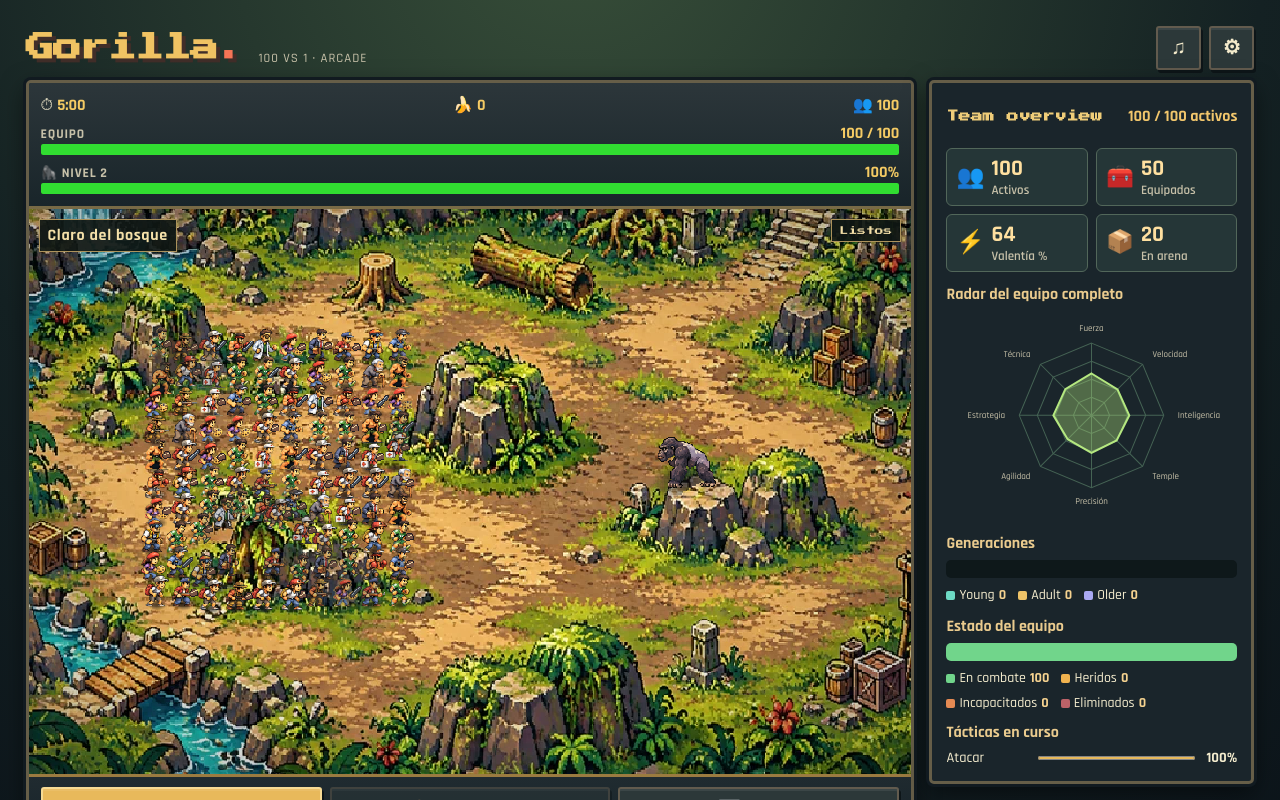
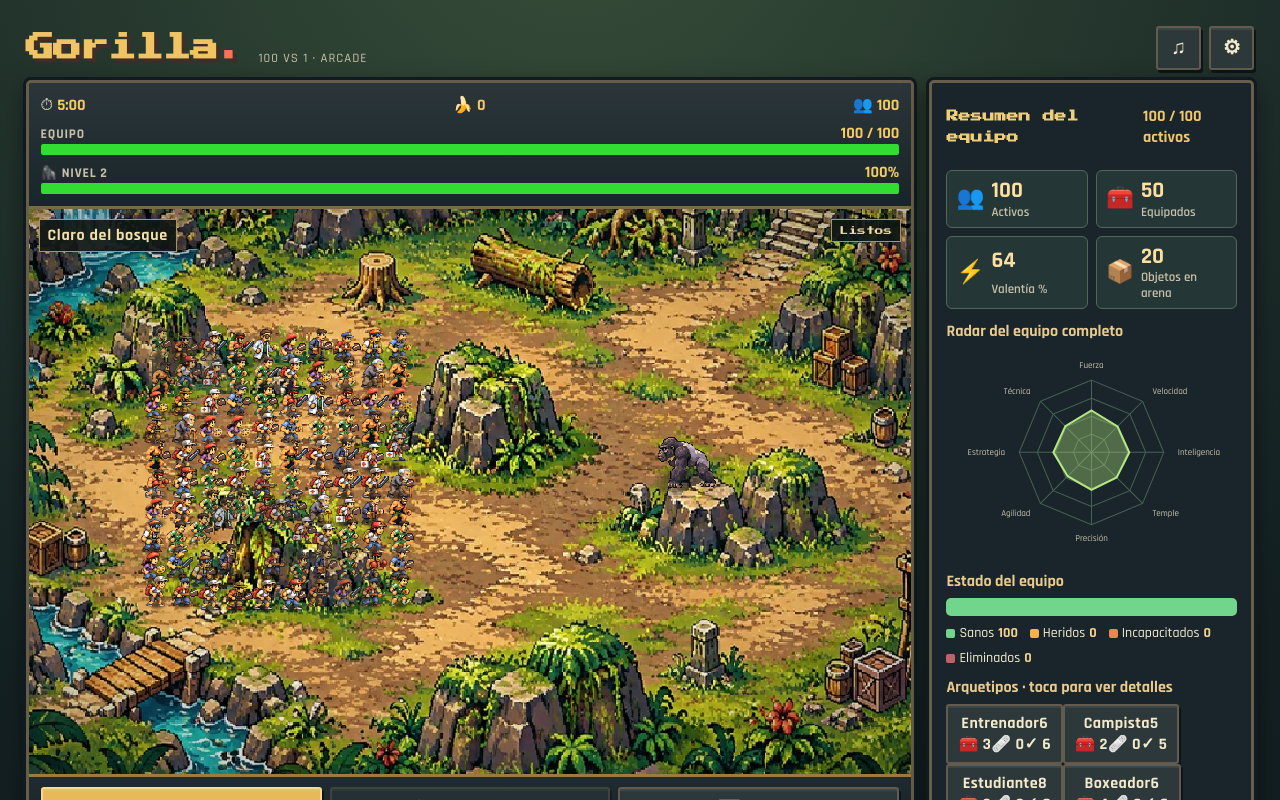
Before and after one commit to BrayanQuirino/gorilla, a React (Vite) app: page / in a window 1280 px wide. Shown: the top 800 px of the page. Built offline with nearby package versions, Linux system fonts and the light colour scheme.

Commit message:
Add interactive archetype dashboard and consistent menu pause; accelerate simulation 1.9x

```diff
--- a/src/main.jsx
+++ b/src/main.jsx
@@ -1,7 +1,7 @@
 import React, { useEffect, useRef, useState } from 'react';
 import { createRoot } from 'react-dom/client';
 import catalogo from './data/objetos.json';
-import { crear_sorteo_objetos, preparar_equipo, habilidades } from './roster.js';
+import { crear_sorteo_objetos, preparar_equipo, habilidades, arquetipos } from './roster.js';
 import { alto, ancho, avanzar_batalla, crear_batalla, activo, aplicar_plan, comprar_suministro, dificultades, duracion_segunda_vida, reanudar_segunda_vida, en_furia } from './battle.js';
 import { crear_dibujante } from './arena.js';
 import { crear_dibujante_3d } from './arena3d.js';
@@ -46,11 +46,6 @@ function Radar({ radar }) {
 }
 
 const formato = new Intl.NumberFormat('es-MX', { maximumFractionDigits: 2 });
-const categorias = {
-  Combate: ['atacar'],
-  Supervivencia: ['huir', 'esconder', 'rescatar'],
-  Exploración: ['buscar_armas', 'distraer'],
-};
 
 
 function Segmento({ titulo, grupos }) {
@@ -67,39 +62,93 @@ function Segmento({ titulo, grupos }) {
 function Indicador({titulo,valor,icono}) {
   return <div className="indicador"><span aria-hidden="true">{icono}</span><strong>{formato.format(valor)}</strong><small>{titulo}</small></div>;
 }
-function PanelEquipo({ batalla }) {
+function PanelEquipo({batalla,onAbrir,seleccionInicial=null}) {
+  const [seleccion,cambiar_seleccion]=useState(seleccionInicial);
   const vivos=batalla.hombres.filter(activo),total=batalla.hombres.length;
-  const promedio=Object.fromEntries(habilidades.map(eje=>[eje,vivos.length
-    ? vivos.reduce((s,h)=>s+h.radar[eje],0)/vivos.length:0]));
-  const tipo=nombre=>batalla.hombres.filter(h=>h.arquetipo===nombre).length;
+  const media=personas=>Object.fromEntries(habilidades.map(eje=>[eje,personas.length
+    ? personas.reduce((sum,h)=>sum+h.radar[eje],0)/personas.length:0]));
+  const promedio=media(vivos);
   const equipados=vivos.filter(h=>h.objeto).length;
   const lesionados=vivos.filter(h=>h.estado==='herido').length;
   const incapacitados=batalla.hombres.filter(h=>h.estado==='incapacitado').length;
   const eliminados=batalla.hombres.filter(h=>h.estado==='eliminado').length;
   const valentia=vivos.length?Math.round(vivos.reduce((s,h)=>s+h.valentia,0)/vivos.length):0;
+  const grupos=arquetipos.map((nombre,i)=>({
+    nombre,color:['#79d6bc','#efcb73','#a99de7','#f09783','#75b8ec'][i%5],
+    hombres:batalla.hombres.filter(h=>h.arquetipo===nombre)
+  })).filter(g=>g.hombres.length);
+  const grupo=grupos.find(g=>g.nombre===seleccion);
+  const miembros=grupo?.hombres||[],activos_grupo=miembros.filter(activo);
+  const heridos_grupo=miembros.filter(h=>h.estado==='herido').length;
+  const incap_grupo=miembros.filter(h=>h.estado==='incapacitado').length;
+  const bajas_grupo=miembros.filter(h=>h.estado==='eliminado').length;
+  const armados_grupo=miembros.filter(h=>h.objeto&&activo(h)).length;
   return <aside className="panel-equipo" aria-label="Estadísticas gráficas del equipo">
-    <div className="panel-titulo"><h2>Team overview</h2><span>{vivos.length} / {total} activos</span></div>
+    <div className="panel-titulo"><h2>{grupo?grupo.nombre:'Resumen del equipo'}</h2>
+      {grupo?<button onClick={()=>cambiar_seleccion(null)} aria-label="Volver a todos los arquetipos">← Todos</button>
+        :<span>{vivos.length} / {total} activos</span>}</div>
+    {grupo?<>
+      <div className="indicadores">
+        <Indicador titulo="Total" valor={miembros.length} icono="👥"/>
+        <Indicador titulo="Con objetos" valor={armados_grupo} icono="🧰"/>
+        <Indicador titulo="Heridos" valor={heridos_grupo} icono="🩹"/>
+        <Indicador titulo="Eliminados" valor={bajas_grupo} icono="⚑"/>
+      </div>
+      <Segmento titulo="Estado" grupos={[
+        {nombre:'Sanos',valor:Math.max(0,activos_grupo.length-heridos_grupo),color:'#76d59b'},
+        {nombre:'Heridos',valor:heridos_grupo,color:'#efb95a'},
+        {nombre:'Incapacitados',valor:incap_grupo,color:'#e68f64'},
+        {nombre:'Eliminados',valor:bajas_grupo,color:'#b9606b'}
+      ]}/>
+      <Segmento titulo="Equipamiento de combatientes activos" grupos={[
+        {nombre:'Con objetos',valor:armados_grupo,color:'#89d8e3'},
+        {nombre:'Sin objetos',valor:activos_grupo.length-armados_grupo,color:'#6b7a85'}
+      ]}/>
+      <div className="equipo-radar"><h3>Habilidades de {grupo.nombre}</h3>
+        <Radar radar={media(miembros)}/></div>
+      <div className="atributos-graficos">
+        {habilidades.map((eje,i)=><div key={eje}><span>{etiquetas[i]}</span>
+          <progress value={media(miembros)[eje]} max="100"/><strong>{Math.round(media(miembros)[eje])}</strong></div>)}
+      </div>
+      <div className="comparativa-perfil">
+        <span>Daño potencial</span><strong>{Math.round(media(miembros).fuerza*.72+media(miembros).tecnica*.28)}/100</strong>
+        <span>Velocidad</span><strong>{Math.round(media(miembros).velocidad)}/100</strong>
+      </div>
+    </>:<>
       <div className="indicadores">
         <Indicador titulo="Activos" valor={vivos.length} icono="👥"/>
         <Indicador titulo="Equipados" valor={equipados} icono="🧰"/>
         <Indicador titulo="Valentía %" valor={valentia} icono="⚡"/>
-      <Indicador titulo="En arena" valor={batalla.armas_suelo.filter(o=>!o.recogido_por).length} icono="📦"/>
+        <Indicador titulo="Objetos en arena" valor={batalla.armas_suelo.filter(o=>!o.recogido_por).length} icono="📦"/>
       </div>
-    <div className="equipo-radar"><h3>Radar del equipo completo</h3><Radar radar={promedio} /></div>
-    <Segmento titulo="Generaciones" grupos={[
-      {nombre:'Young',valor:tipo('Young'),color:'#6ddac5'},
-      {nombre:'Adult',valor:tipo('Adult'),color:'#eec368'},
-      {nombre:'Older',valor:tipo('Older'),color:'#a9a8f2'}
-    ]} />
+      <div className="equipo-radar"><h3>Radar del equipo completo</h3><Radar radar={promedio}/></div>
       <Segmento titulo="Estado del equipo" grupos={[
-      {nombre:'En combate',valor:Math.max(0,vivos.length-lesionados),color:'#71d58b'},
+        {nombre:'Sanos',valor:Math.max(0,vivos.length-lesionados),color:'#71d58b'},
         {nombre:'Heridos',valor:lesionados,color:'#f1b34f'},
         {nombre:'Incapacitados',valor:incapacitados,color:'#e58a53'},
         {nombre:'Eliminados',valor:eliminados,color:'#bd6268'}
-    ]} />
+      ]}/>
+      <h3>Arquetipos · toca para ver detalles</h3>
+      <div className="arquetipos-grid">{grupos.map(g=>{
+        const activos=g.hombres.filter(activo).length;
+        const armados=g.hombres.filter(h=>activo(h)&&h.objeto).length;
+        const heridos=g.hombres.filter(h=>h.estado==='herido').length;
+        return <button className="tarjeta-arquetipo" key={g.nombre}
+          onClick={()=>{if(onAbrir)onAbrir(g.nombre);else cambiar_seleccion(g.nombre);}}>
+          <div className="tarjeta-cabecera"><strong>{g.nombre}</strong><b>{g.hombres.length}</b></div>
+          <div className="mini-barra" aria-hidden="true">
+            <i style={{width:activos/g.hombres.length*100+'%',background:g.color}}/>
+          </div>
+          <div className="mini-estadisticas"><span>🧰 {armados}</span><span>🩹 {heridos}</span>
+            <span>✓ {activos}</span></div>
+        </button>;
+      })}</div>
       <div className="tacticas-grafico"><h3>Tácticas en curso</h3>
-      {Object.entries(batalla.plan).map(([id,valor])=><div key={id}><span>{TACTICAS[id].nombre}</span><progress value={valor} max="100"/><b>{valor}%</b></div>)}
+        {Object.entries(batalla.plan).map(([id,valor])=><div key={id}>
+          <span>{TACTICAS[id].nombre}</span><progress value={valor} max="100"/><b>{valor}%</b>
+        </div>)}
       </div>
+    </>}
   </aside>;
 }
 
@@ -195,6 +244,7 @@ function App() {
   const [categoria, cambiar_categoria] = useState('Combate');
   const [plan, cambiar_plan] = useState({});
   const [panel_movil, cambiar_panel_movil] = useState(null);
+  const [arquetipo_abierto, cambiar_arquetipo_abierto]=useState(null);
   const [, actualizar_panel] = useState(0);
   const canvas = useRef(null);
   const dibujar = useRef(null);
@@ -208,6 +258,7 @@ function App() {
   const cargando_arena = modo_visual === '3d' && !arte_listo;
   const gorila = batalla.gorila;
   const anuncio = gorila.segunda_vida === 'anuncio';
+  const pausa_activa = en_pausa || panel_movil !== null;
   const activos = batalla.hombres.filter(activo).length;
   const segundos = Math.ceil(batalla.tiempo);
   const reloj = `${Math.floor(segundos / 60)}:${String(segundos % 60).padStart(2, '0')}`;
@@ -217,8 +268,8 @@ function App() {
     return ()=>audio.current?.cerrar();
   },[]);
   useEffect(() => {
-    audio.current?.activar(sonido && iniciada && !en_pausa && !Boolean(batalla.resultado) && !anuncio);
-  },[sonido,iniciada,en_pausa,batalla.resultado,anuncio]);
+    audio.current?.activar(sonido && iniciada && !pausa_activa && !Boolean(batalla.resultado) && !anuncio);
+  },[sonido,iniciada,pausa_activa,batalla.resultado,anuncio]);
   useEffect(() => {
     const fallo = error => {
       console.warn('Vista WebGL:', error);
@@ -247,12 +298,12 @@ function App() {
       if (modo_visual === '3d') cambiar_arte_listo(listo === true);
     }
     ultimo_cuadro.current = pintar;
-    const jugando = iniciada && !en_pausa && !cargando_arena && !anuncio;
+    const jugando = iniciada && !pausa_activa && !cargando_arena && !anuncio;
     function animar(ahora) {
-      if (anterior !== undefined && jugando) avanzar_batalla(batalla, Math.min(.05, (ahora - anterior) / 1000) * .65);
+      if (anterior !== undefined && jugando) avanzar_batalla(batalla, Math.min(.05, (ahora - anterior) / 1000) * 1.25);
       anterior = ahora;
       pintar();
-      if(sonido && iniciada && !en_pausa) {
+      if(sonido && iniciada && !pausa_activa) {
         const eventos=batalla.eventos;
         while(indice_sonido.current<eventos.length)audio.current?.efecto(eventos[indice_sonido.current++].tipo);
       }
@@ -268,7 +319,7 @@ function App() {
       cancelAnimationFrame(cuadro);
       ultimo_cuadro.current = null;
     };
-  }, [batalla, iniciada, en_pausa, modo_visual, cargando_arena, anuncio]);
+  }, [batalla, iniciada, pausa_activa, modo_visual, cargando_arena, anuncio]);
 
   useEffect(() => {
     if (!anuncio) return;
@@ -301,6 +352,7 @@ function App() {
     cambiar_arte_listo(false);
     cambiar_batalla(partida(nivel, arena));
     cambiar_panel_movil(null);
+    cambiar_arquetipo_abierto(null);
     cambiar_inicio(false);
     cambiar_categoria('Combate');
     cambiar_pausa(false);
@@ -317,8 +369,9 @@ function App() {
     <header className="cabecera movil-cabecera">
       <div className="marca"><h1>Gorilla<span>.</span></h1><p>100 vs 1 · ARCADE</p></div>
       <div className="cabecera-acciones">
-        <button onClick={()=>cambiar_sonido(v=>!v)} aria-label={sonido?'Silenciar':'Activar audio'}>{sonido?'♫':'♪̸'}</button>
-        <button onClick={()=>cambiar_panel_movil('ajustes')} aria-label="Ajustes">⚙</button>
+        <button onClick={()=>{cambiar_pausa(true);cambiar_sonido(v=>!v);}} aria-label={sonido?'Silenciar':'Activar audio'}>{sonido?'♫':'♪̸'}</button>
+        <button onClick={()=>{cambiar_arquetipo_abierto(null);cambiar_panel_movil('ajustes');}} aria-label="Ajustes">⚙</button>
+        {iniciada&&!batalla.resultado&&<button onClick={()=>cambiar_pausa(v=>!v)} aria-label={en_pausa?'Continuar':'Pausar'}>{en_pausa?'▶':'Ⅱ'}</button>}
       </div>
     </header>
     <div className="tablero">
@@ -335,7 +388,7 @@ function App() {
         <div className="arena" aria-busy={cargando_arena}>
           <canvas key={modo_visual} ref={canvas} width={ancho} height={alto} aria-label={ARENAS[batalla.arena].nombre}/>
           <div className="nombre-arena">{ARENAS[batalla.arena].nombre}</div>
-          {(batalla.resultado||!iniciada||en_pausa||cargando_arena)&&
+          {(batalla.resultado||!iniciada||pausa_activa||cargando_arena)&&
             <div className="estado" role="status">{batalla.resultado||
               (cargando_arena?'Cargando arena':iniciada?'Pausa':'Listos')}</div>}
           {anuncio&&<div className="segunda-vida" role="status" aria-label="Segunda vida del gorila">
@@ -352,17 +405,17 @@ function App() {
               onClick={()=>abrir_estrategia('Combate')}>⚔️ Tácticas</button>}
           <button disabled={!iniciada||Boolean(batalla.resultado)||cargando_arena||anuncio}
             onClick={()=>abrir_estrategia('Suministros')}>📦 Suministros</button>
-          <button onClick={()=>cambiar_panel_movil('equipo')}>📊 Equipo</button>
+          <button onClick={()=>{cambiar_arquetipo_abierto(null);cambiar_panel_movil('equipo');}}>📊 Equipo</button>
         </div>
       </section>
-      <div className="panel-escritorio"><PanelEquipo batalla={batalla}/></div>
+      <div className="panel-escritorio"><PanelEquipo batalla={batalla} onAbrir={nombre=>{cambiar_arquetipo_abierto(nombre);cambiar_panel_movil('equipo');}}/></div>
     </div>
-    {panel_movil&&<div className="hoja-fondo" onClick={()=>cambiar_panel_movil(null)}>
+    {panel_movil&&<div className="hoja-fondo" onClick={()=>{cambiar_panel_movil(null);cambiar_arquetipo_abierto(null);}}>
       <section role="dialog" aria-modal="true" aria-label={panel_movil==='ajustes'?'Ajustes':'Equipo'}
         className="hoja-movil" onClick={e=>e.stopPropagation()}>
         <div className="hoja-cabecera"><h2>{panel_movil==='ajustes'?'⚙ Ajustes':'📊 Equipo'}</h2>
-          <button onClick={()=>cambiar_panel_movil(null)} aria-label="Cerrar">✕</button></div>
-        {panel_movil==='equipo'?<PanelEquipo batalla={batalla}/>:<div className="ajustes-panel">
+          <button onClick={()=>{cambiar_panel_movil(null);cambiar_arquetipo_abierto(null);}} aria-label="Cerrar">✕</button></div>
+        {panel_movil==='equipo'?<PanelEquipo batalla={batalla} seleccionInicial={arquetipo_abierto}/>:<div className="ajustes-panel">
           <label>Vista<select value={modo_visual} onChange={e=>{cambiar_arte_listo(false);cambiar_modo_visual(e.target.value);}}>
             <option value="3d">Arcade 2.5D</option><option value="2d">Retro 2D</option></select></label>
           <label>Arena<select value={arena_elegida} onChange={e=>{const id=e.target.value;cambiar_arena(id);nueva_partida(dificultad,id);}}>
```
Lines whose indentation alone changed are shown as unchanged.
